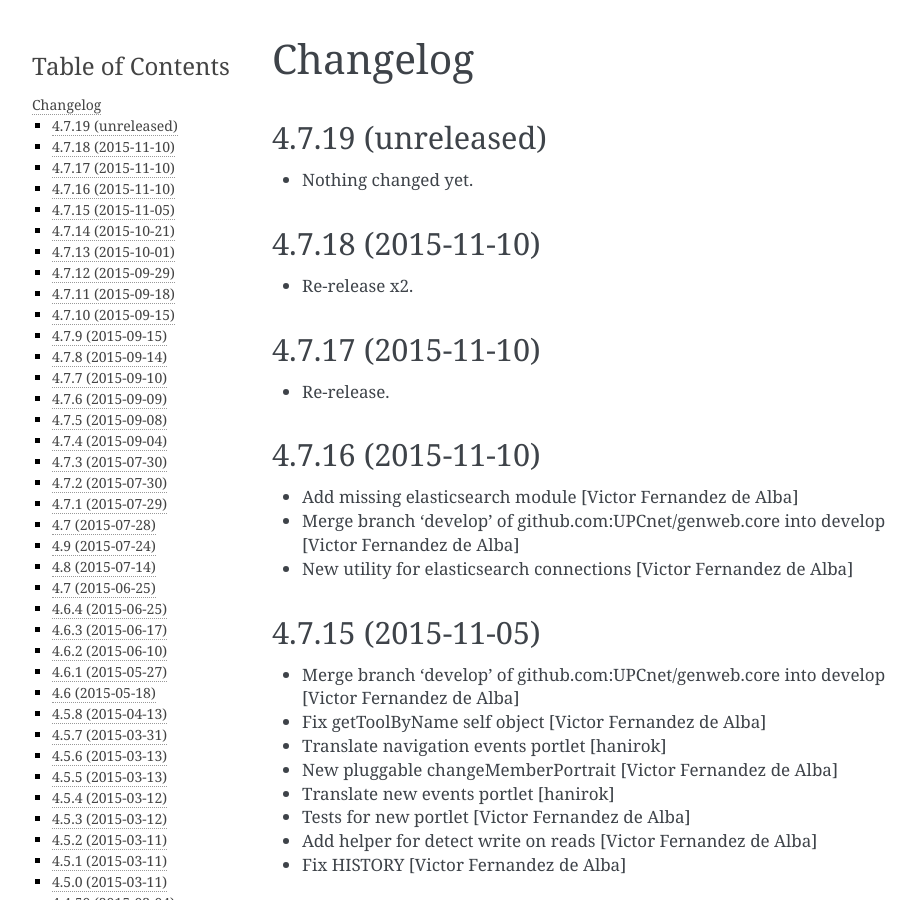
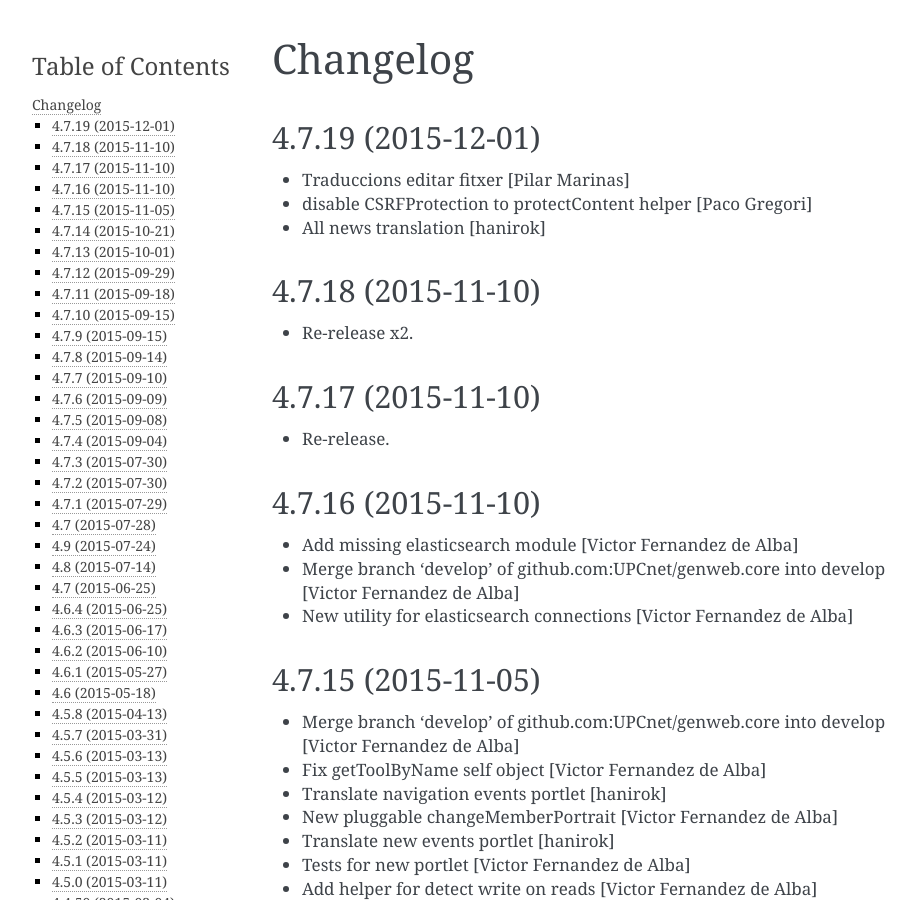
Before and after one commit to UPCnet/genweb.core, a Sphinx documentation site: the page built from docs/HISTORY.rst, in a window 1280 px wide and 900 px high. Shown: the whole window, without its empty margins (148-1064 px from the left). Built offline with Sphinx 7.4.7, drawn with Linux system fonts in a browser that asks for light colours.

Commit message:
Preparing release 4.7.19

```diff
--- a/docs/HISTORY.rst
+++ b/docs/HISTORY.rst
@@ -1,11 +1,12 @@
 Changelog
 =========
 
-4.7.19 (unreleased)
+4.7.19 (2015-12-01)
 -------------------
 
-- Nothing changed yet.
-
+* Traduccions editar fitxer [Pilar Marinas]
+* disable CSRFProtection to protectContent helper [Paco Gregori]
+* All news translation [hanirok]
 
 4.7.18 (2015-11-10)
 -------------------
--- a/setup.py
+++ b/setup.py
@@ -1,7 +1,7 @@
 from setuptools import setup, find_packages
 import os
 
-version = '4.7.19.dev0'
+version = '4.7.19'
 
 README = open('README.rst').read()
 HISTORY = open(os.path.join('docs', 'HISTORY.rst')).read()
```
